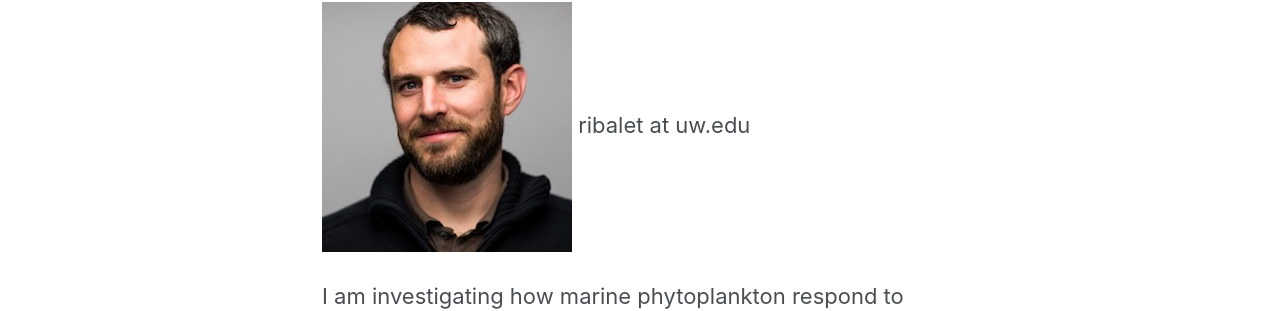
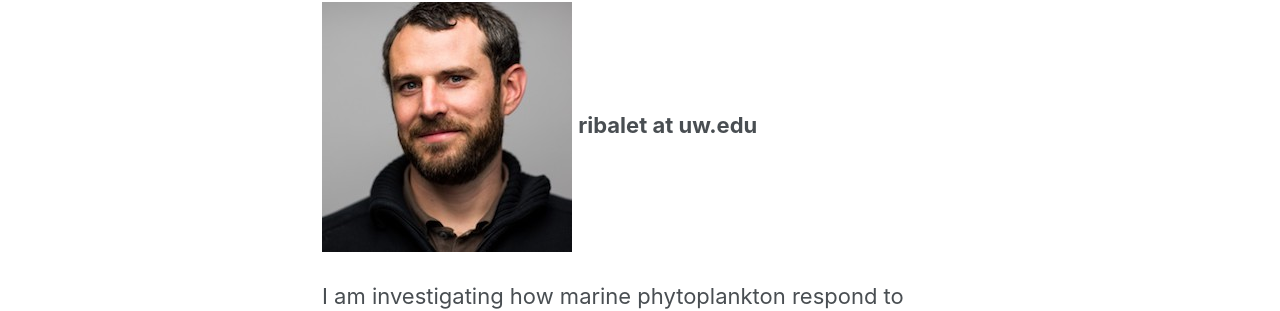
Before and after one commit to armbrustlab/armbrustlab.github.io, a Jekyll site: the page built from collections/_people/ribalet.md, in a window 1280 px wide. Shown: the part 194-505 px from the top of the page. Built offline with Jekyll 4.4.1, drawn with Linux system fonts in a browser that asks for light colours; nearby versions of some CDN libraries.

Commit message:
fix bug in SeaFlow

```diff
--- a/collections/_people/ribalet.md
+++ b/collections/_people/ribalet.md
@@ -2,7 +2,7 @@
 title: François Ribalet
 ---
 ![François Ribalet]({% link /assets/images/Francois-Ribalet-528x528.jpg %})
-ribalet at uw.edu
+**ribalet at uw.edu**
 
 I am investigating how marine phytoplankton respond to environmental perturbations and ultimately how it affect the carbon cycle. I use a combination of optical data collected by shipboard flow cytometer [(SeaFlow)](https://doi.org/10.4319/lom.2011.9.466) and population models [(size-structured matrix model)](https://github.com/armbrustlab/ssPopModel) to estimate cell growth and cell mortality rates, two key traits that govern how these organisms interact with their environment.
 
```
Also changed, not shown: collections/_tools/seaflow.md (+3 -2 lines).
